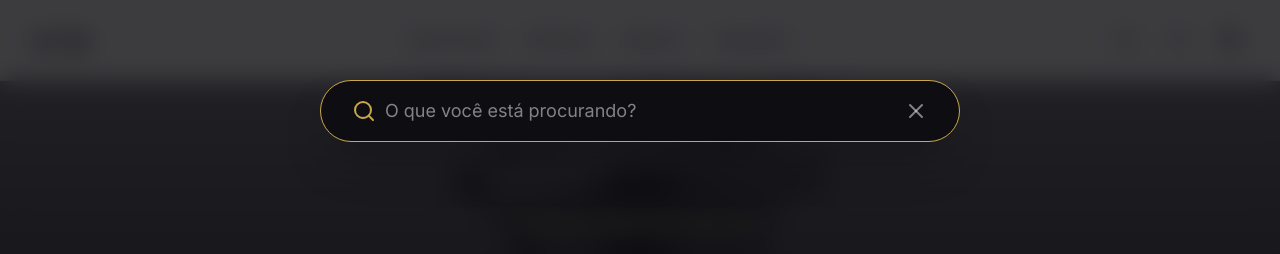
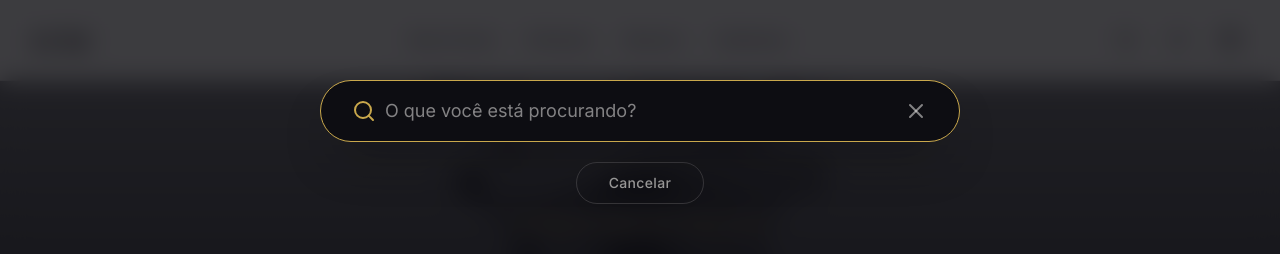
Before and after one commit to cassioqueirozpereira/ecommerceFrontend, a Next.js app: page / in a window 1280 px wide. Both pictures are taken after a click on the button 1126 px from the left and 40 px from the top of the page. Shown: the top 254 px of the page. Built offline with nearby package versions, Linux system fonts and the light colour scheme; no server answers; a web font is replaced by a local one.

Commit message:
Improvement in website

```diff
--- a/src/components/layout/SearchModal.tsx
+++ b/src/components/layout/SearchModal.tsx
@@ -78,8 +78,20 @@ export function SearchModal({ isOpen, onClose }: SearchModalProps) {
             <X size={24} />
           </button>
         </form>
+
+        {/* Cancel button below search input */}
+        <div className="flex justify-center mt-5">
+          <button
+            type="button"
+            onClick={onClose}
+            className="px-8 py-2.5 text-sm font-medium text-ivory/60 hover:text-ivory border border-ivory/15 hover:border-ivory/40 rounded-full transition-all duration-200 hover:bg-ivory/5 tracking-wide"
+          >
+            Cancelar
+          </button>
+        </div>
       </div>
     </div>,
+
     document.body
   );
 }
```
